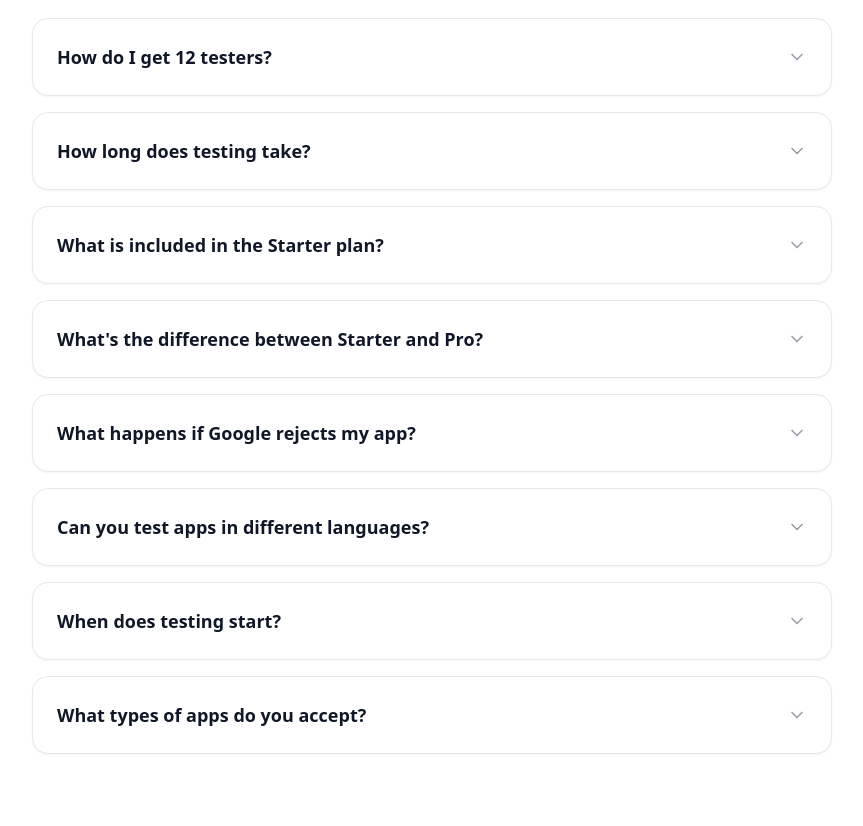
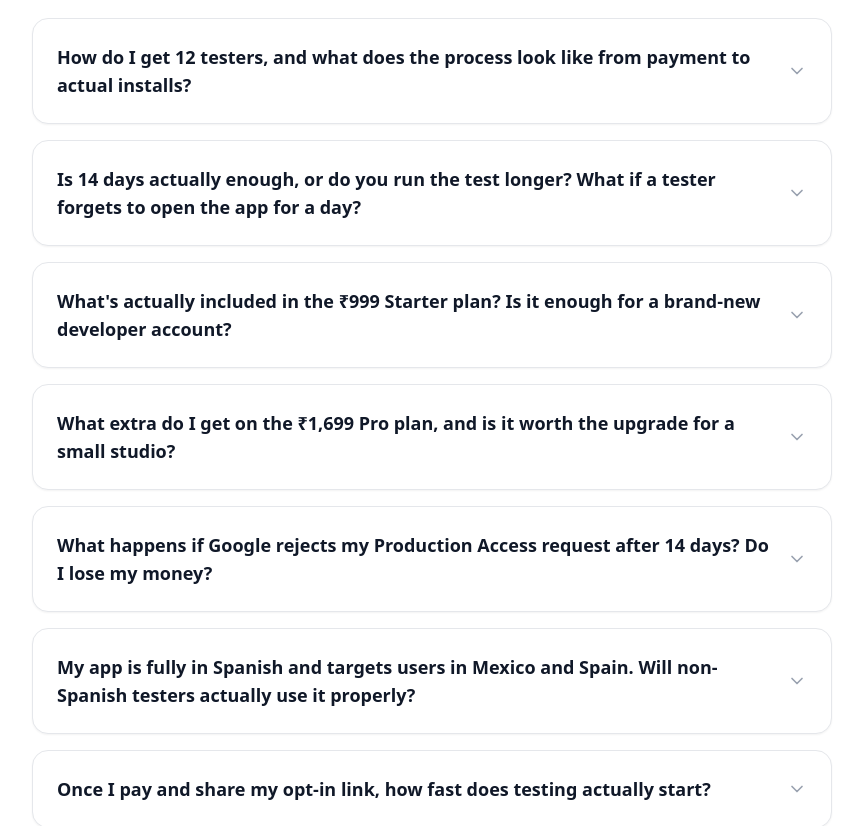
Before and after one commit to kavy-borad/KD-House, a React (Vite) app: page /testers in a window 1280 px wide. Shown: the part 5480-6306 px from the top of the page, without its empty margins (208-1071 px from the left). Built offline with nearby package versions, Linux system fonts and the light colour scheme; no server answers.

Commit message:
Refactor FAQ content for clarity and enhance section styling in Testers component

```diff
--- a/src/components/Testers.tsx
+++ b/src/components/Testers.tsx
@@ -414,36 +414,36 @@ export const Testers: React.FC = () => {
 
   const faqs = [
     {
-      q: "How do I get 12 testers?",
-      a: "Getting started is simple. Choose either the Starter or Pro plan, complete your payment, and share your Google Play Console closed testing opt-in link or tester email list with our team. Within 6 hours, we assign verified Android users who join your testing program using real devices and genuine Google accounts. Throughout the required 14-day testing period, testers actively install, launch, and interact with your application so it meets Google's engagement requirements for Production Access.",
-    },
-    {
-      q: "How long does testing take?",
-      a: "Google requires every new developer account to complete 14 consecutive days of closed testing before requesting Production Access. To provide an additional safety margin, we typically continue testing for 14–16 days, ensuring there are no interruptions and Google's automated review system receives consistent engagement data. This greatly improves the likelihood of a successful production approval.",
-    },
-    {
-      q: "What is included in the Starter plan?",
-      a: "The Starter Plan (₹999) includes everything required to complete Google's Closed Testing requirement successfully. You'll receive 15 verified Android testers, tester assignment within 6 hours, continuous testing for 14 days, a Production Access Guarantee, detailed tester feedback reports, guidance for answering Google's Production Access questionnaire, and dedicated email support throughout the testing period. It's the ideal solution for most new Android applications.",
-    },
-    {
-      q: "What's the difference between Starter and Pro?",
-      a: "The Starter Plan is designed for standard applications and includes 15 Android testers with all essential testing services. The Pro Plan (₹1,699) is recommended for larger or more complex applications, offering 25 Android testers, Priority WhatsApp Support, a professional App Store Optimization (ASO) Report, store listing recommendations, and faster assistance throughout the testing process. Both plans include our Production Access Guarantee.",
-    },
-    {
-      q: "What happens if Google rejects my app?",
-      a: "Our goal is to help you successfully publish your application. If Google rejects your Production Access request specifically due to testing engagement issues, we'll launch a new 14-day testing cycle with a fresh group of verified testers at no additional cost. Our team also reviews your submission, identifies potential issues, and provides guidance to improve your next application before resubmission.",
-    },
-    {
-      q: "Can you test apps in different languages?",
-      a: "Yes. Our network includes testers from multiple countries using real Android devices. We support applications in English, Hindi, Spanish, French, German, Portuguese, Japanese, and many other languages. Whether your application targets local or international users, we assign suitable testers based on your requirements to ensure authentic testing and meaningful engagement.",
-    },
-    {
-      q: "When does testing start?",
-      a: "Testing typically begins within 6 hours after we receive your payment, application details, and Google Play Console closed testing invitation. Once testers are assigned, they immediately join the testing program, install your application, and begin regular engagement. You'll be notified when testing starts so you can monitor participation directly from your Google Play Console.",
-    },
-    {
-      q: "What types of apps do you accept?",
-      a: "We support almost every category of Android application that complies with Google Play Developer Program Policies. This includes productivity apps, business applications, SaaS platforms, educational apps, finance tools, health & fitness apps, e-commerce solutions, entertainment apps, utilities, and mobile games. Applications containing prohibited, illegal, or policy-violating content cannot be accepted for testing.",
+      q: "How do I get 12 testers, and what does the process look like from payment to actual installs?",
+      a: "After you pick a plan and complete payment on WhatsApp, we send a short onboarding form. The only technical thing we need is your Google Play Console closed-testing opt-in link (found under Testing in your console). Within 6 hours, our team assigns real Android users from our network — each on a physical device with a genuine Google account. They tap 'Become a tester' from your link, then open and use your app across the 14-day window. We monitor sessions daily and ping you the moment every Google checkbox is met.",
+    },
+    {
+      q: "Is 14 days actually enough, or do you run the test longer? What if a tester forgets to open the app for a day?",
+      a: "We run 14–16 days in practice to give a buffer. Google doesn't just count calendar days — its automated system checks session continuity. If a tester uses the app, then goes silent for three days, Google flags it as suspicious and your Production Access application can be rejected. So we actively monitor engagement throughout the window and replace any inactive tester with a fresh one at no extra cost. That's how we keep the 99.9% approval rate.",
+    },
+    {
+      q: "What's actually included in the ₹999 Starter plan? Is it enough for a brand-new developer account?",
+      a: "Starter is built for new personal developer accounts clearing the closed-testing hurdle for the first time. You get 15 verified Android testers (3 more than Google's 12-tester minimum as a safety margin), assignment within 6 hours, the full 14-day test with buffer days, a crash and feedback report at the end, pre-written answers for Google's Production Access questionnaire, and email support throughout. For a solo dev publishing a simple app, Starter is enough. If your app is complex or you've been rejected before, go for Pro.",
+    },
+    {
+      q: "What extra do I get on the ₹1,699 Pro plan, and is it worth the upgrade for a small studio?",
+      a: "The headline difference is 25 testers instead of 15 — useful for apps with multiple user flows or where you've been rejected before and want redundancy. Pro also adds a priority WhatsApp line (responses under 30 minutes), a full ASO audit (title, description, screenshots, keywords — what decides whether people actually download your app after approval), and a 1-on-1 walkthrough of your Production Access application before you submit it. For a simple utility app, Starter is fine. For a studio publishing its third app or any app with a prior rejection, Pro pays for itself the first time it saves you another 14-day cycle.",
+    },
+    {
+      q: "What happens if Google rejects my Production Access request after 14 days? Do I lose my money?",
+      a: "You're covered. If Google rejects your request specifically because of testing engagement — the only thing our service covers — we run a fresh 14-day testing cycle at no additional cost. We also review Google's rejection message and tell you what went wrong. Most rejections are one of three things: a missing checkbox in your Production Access form, a tester group with a quiet day, or a questionnaire answer that didn't quite address what Google wanted. All three are fixable. If the rejection is for a non-testing policy issue, our guarantee doesn't apply, but we'll point you toward the right fix and most of our customers come back successfully.",
+    },
+    {
+      q: "My app is fully in Spanish and targets users in Mexico and Spain. Will non-Spanish testers actually use it properly?",
+      a: "We have testers across multiple countries and languages — English, Hindi, Spanish, French, German, Portuguese, Japanese, and more. For your case, we'd assign Spanish-speaking testers on local carrier networks in Mexico and Spain, which is actually better than a generic English-speaking test because Google also weighs how your app performs in its intended market. Testers navigate the UI, check that text renders without truncation, validate locale-specific features like date and currency formats, and flag anything broken. Just tell us your target languages on the onboarding form and we'll route the test accordingly.",
+    },
+    {
+      q: "Once I pay and share my opt-in link, how fast does testing actually start?",
+      a: "There is no queue. From the moment we receive your payment confirmation and opt-in link, our target is testers accepting the invitation and opening your app within 6 hours. In practice it's usually 2–4 hours during business days, slightly longer if you sign up late at night when some testers are asleep in their time zones. You'll see the opt-in count rise in your Play Console in real time, and we send a WhatsApp confirmation the moment the first batch accepts. After that, the test runs itself for 14 days — we handle the day-to-day monitoring and only ping you if we need a decision.",
+    },
+    {
+      q: "What kinds of apps do you accept? I have a fintech app and some testing services refuse finance apps.",
+      a: "We accept almost every category that Google Play allows — productivity, business, SaaS, education, finance, health, e-commerce, entertainment, utilities, games, and more. Fintech is something we work with regularly, including apps that integrate payment gateways, banking APIs, and UPI flows. The only categories we can't take are apps that violate Google's Developer Program Policy in a way testing can't fix — malware, illegal content, or brand impersonation. If your app is in a regulated vertical, share the description with us before paying and we'll honestly tell you whether the closed-testing track will be enough.",
     },
   ];
 
@@ -1371,10 +1371,10 @@ export const Testers: React.FC = () => {
         </section>
 
         {/* COMPLETE DEVELOPER GUIDE (12 CHAPTERS) */}
-        <section className="py-12 md:py-24 px-4 md:px-12 max-w-[1600px] mx-auto bg-gray-50 rounded-[2.5rem] border border-gray-200/80">
+        <section className="py-8 md:py-12 px-4 md:px-12 max-w-[1600px] mx-auto bg-gray-50 rounded-[2.5rem] border border-gray-200/80">
           <div className="max-w-[1400px] mx-auto">
             {/* Section Header — Editorial style with watermark */}
-            <div className="relative mb-10 md:mb-14 overflow-hidden">
+            <div className="relative mb-6 md:mb-8 overflow-hidden">
               {/* Faint watermark numeral — small on mobile, large on desktop */}
               <span
                 aria-hidden
```
